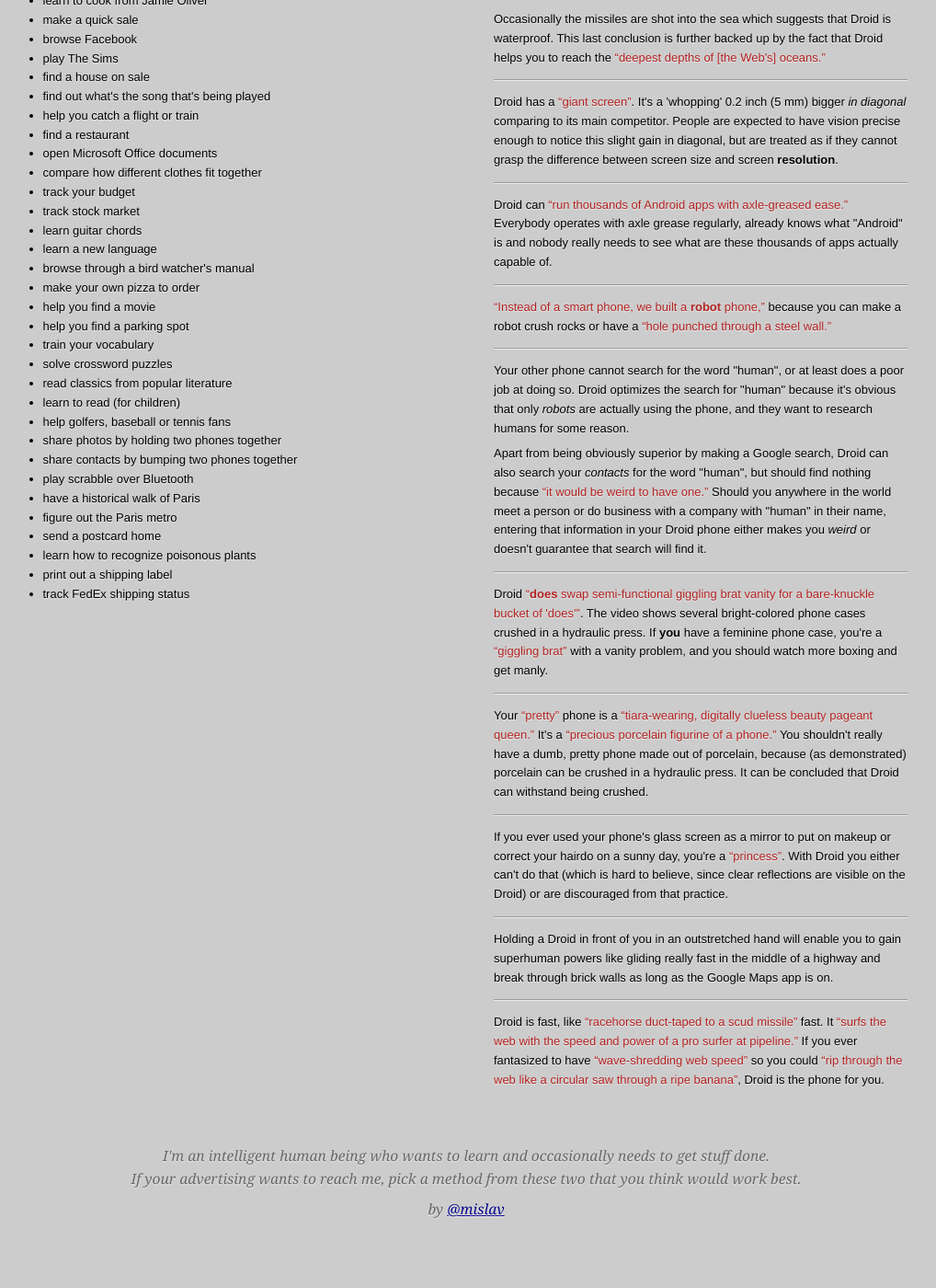
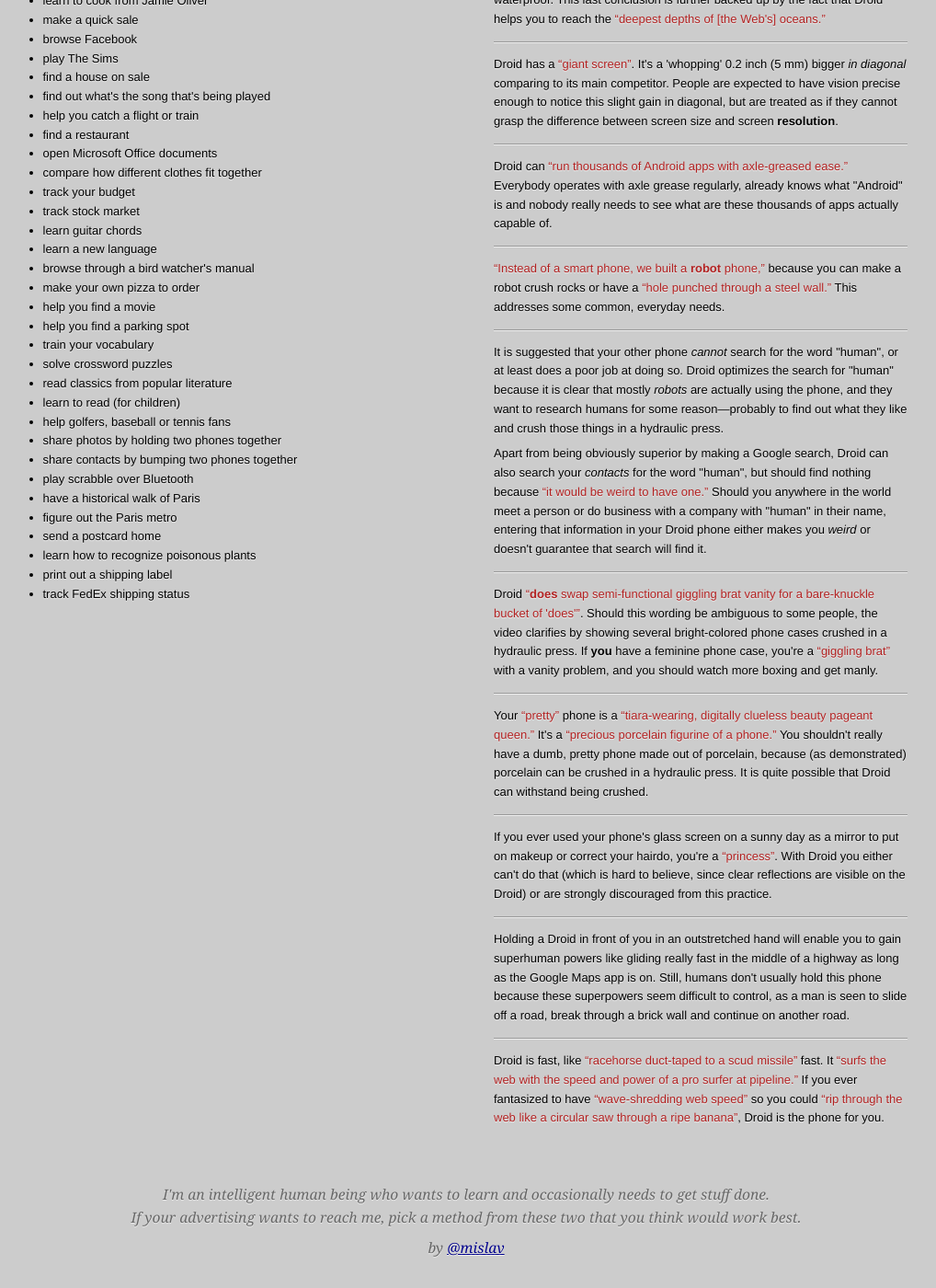
Before and after one commit to mislav/blog, a Jekyll site: the page built from iphone-droid-ads/index.html, in a window 1280 px wide and 1400 px high, scrolled down 1332 px. Shown: the whole window at 92% size, without its empty margins (133-1151 px from the left). Built offline with Jekyll 4.4.1, drawn with Linux system fonts in a browser that asks for light colours; Markdown is read by kramdown in place of the engine named in the settings; before the commit the page ends 2690 px from its top, so only the background shows below that; some of the changed text lies outside the part shown.

Commit message:
tweak some wording

```diff
--- a/iphone-droid-ads/index.html
+++ b/iphone-droid-ads/index.html
@@ -172,20 +172,20 @@
 <li>Droid can take voice commands and give directions by voice, <q>making it the best all knowing awesome homing device, <strong>ever</strong>.</q> By conclusion, no other device before Droid could show a 3D perspective map, take voice commands or give directions by voice.</li>
 <li><p>Web browsing on a Droid is superior because it brings you the web in <q>all its glory and all its attended pixels</q>. Other mobile browsers either cut back on "glory" or fail to show certain pixels.</p>
 
-<p>Surfing the web on a Droid also allows you <q>to reach the farthest expanses of its universe, deepest depths of its oceans.</q> All this <q>without getting as much as a grain of sand in your shorts.</q> This suggest that males previously had problems with sand in their lower regions when surfing the web. Females didn't get any sand anywhere because they wouldn't undertake this heroic expedition at all.</p></li>
-<li><p>Apparently, Verizon ships Droid phones with stealth fighter jets flying in a tight formation. The phones rest in capsules mounted on top of missiles that are blindly shot by the jets. These missiles are dangerous since they make noticeable craters, destroy trees and scare horses which in turn throw their rider off the saddle.</p>
+<p>Surfing the web on a Droid also allows you <q>to reach the farthest expanses of its universe, deepest depths of its oceans.</q> All this <q>without getting as much as a grain of sand in your shorts.</q> This suggest that, previously, males somehow had problems with sand in their lower regions when surfing the web.</p></li>
+<li><p>Apparently, Verizon ships Droid phones with stealth fighter jets flying in a tight formation. The phones rest in capsules mounted on top of missiles that are blindly shot by the jets. These missiles are dangerous since they make noticeable craters and can destroy trees and scare horses which would cause them to throw their rider off the saddle.</p>
 
 <p>Occasionally the missiles are shot into the sea which suggests that Droid is waterproof. This last conclusion is further backed up by the fact that Droid helps you to reach the <q>deepest depths of [the Web's] oceans.</q></p></li>
 <li>Droid has a <q>giant screen</q>. It's a 'whopping' 0.2 inch (5 mm) bigger <em>in diagonal</em> comparing to its main competitor. People are expected to have vision precise enough to notice this slight gain in diagonal, but are treated as if they cannot grasp the difference between screen&nbsp;size and screen&nbsp;<strong>resolution</strong>.</li>
 <li>Droid can <q>run thousands of Android apps with axle-greased ease.</q> Everybody operates with axle grease regularly, already knows what "Android" is and nobody really needs to see what are these thousands of apps actually capable of.</li>
-<li><q>Instead of a smart phone, we built a <strong>robot</strong> phone,</q> because you can make a robot crush rocks or have a <q>hole punched through a steel wall.</q></li>
-<li><p>Your other phone cannot search for the word "human", or at least does a poor job at doing so. Droid optimizes the search for "human" because it's obvious that only <em>robots</em> are actually using the phone, and they want to research humans for some reason.</p>
+<li><q>Instead of a smart phone, we built a <strong>robot</strong> phone,</q> because you can make a robot crush rocks or have a <q>hole punched through a steel wall.</q> This addresses some common, everyday needs.</li>
+<li><p>It is suggested that your other phone <em>cannot</em> search for the word "human", or at least does a poor job at doing so. Droid optimizes the search for "human" because it is clear that mostly <em>robots</em> are actually using the phone, and they want to research humans for some reason—probably to find out what they like and crush those things in a hydraulic press.</p>
 
 <p>Apart from being obviously superior by making a Google search, Droid can also search your <em>contacts</em> for the word "human", but should find nothing because <q>it would be weird to have one.</q> Should you anywhere in the world meet a person or do business with a company with "human" in their name, entering that information in your Droid phone either makes you <em>weird</em> or doesn't guarantee that search will find it.</p></li>
-<li>Droid <q><strong>does</strong> swap semi-functional giggling brat vanity for a bare-knuckle bucket of 'does'</q>. The video shows several bright-colored phone cases crushed in a hydraulic press. If <strong>you</strong> have a feminine phone case, you're a <q>giggling brat</q> with a vanity problem, and you should watch more boxing and get manly.</li>
-<li>Your <q>pretty</q> phone is a <q>tiara-wearing, digitally clueless beauty pageant queen.</q> It's a <q>precious porcelain figurine of a phone.</q> You shouldn't really have a dumb, pretty phone made out of porcelain, because (as demonstrated) porcelain can be crushed in a hydraulic press. It can be concluded that Droid can withstand being crushed.</li>
-<li>If you ever used your phone's glass screen as a mirror to put on makeup or correct your hairdo on a sunny day, you're a <q>princess</q>. With Droid you either can't do that (which is hard to believe, since clear reflections are visible on the Droid) or are discouraged from that practice.</li>
-<li>Holding a Droid in front of you in an outstretched hand will enable you to gain superhuman powers like gliding really fast in the middle of a highway and break through brick walls as long as the Google Maps app is on.</li>
+<li>Droid <q><strong>does</strong> swap semi-functional giggling brat vanity for a bare-knuckle bucket of 'does'</q>. Should this wording be ambiguous to some people, the video clarifies by showing several bright-colored phone cases crushed in a hydraulic press. If <strong>you</strong> have a feminine phone case, you're a <q>giggling brat</q> with a vanity problem, and you should watch more boxing and get manly.</li>
+<li>Your <q>pretty</q> phone is a <q>tiara-wearing, digitally clueless beauty pageant queen.</q> It's a <q>precious porcelain figurine of a phone.</q> You shouldn't really have a dumb, pretty phone made out of porcelain, because (as demonstrated) porcelain can be crushed in a hydraulic press. It is quite possible that Droid can withstand being crushed.</li>
+<li>If you ever used your phone's glass screen on a sunny day as a mirror to put on makeup or correct your hairdo, you're a <q>princess</q>. With Droid you either can't do that (which is hard to believe, since clear reflections are visible on the Droid) or are strongly discouraged from this practice.</li>
+<li>Holding a Droid in front of you in an outstretched hand will enable you to gain superhuman powers like gliding really fast in the middle of a highway as long as the Google Maps app is on. Still, humans don't usually hold this phone because these superpowers seem difficult to control, as a man is seen to slide off a road, break through a brick wall and continue on another road.</li>
 <li>Droid is fast, like <q>racehorse duct-taped to a scud missile</q> fast. It <q>surfs the web with the speed and power of a pro surfer at pipeline.</q> If you ever fantasized to have <q>wave-shredding web speed</q> so you could <q>rip through the web like a circular saw through a ripe banana</q>, Droid is the phone for you.</li>
 </ul>
 
```
